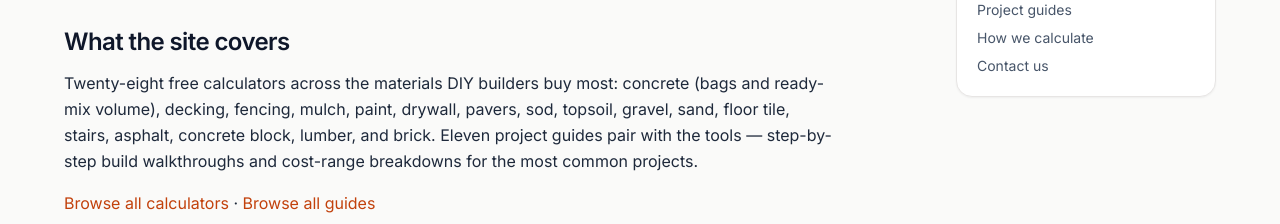
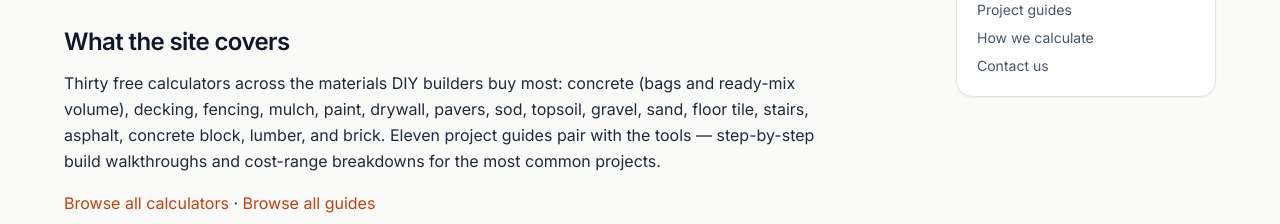
Before and after one commit to basharatali122/howmuchbuild, a Next.js app: page /about in a window 1280 px wide. Shown: the part 552-776 px from the top of the page. Built offline with nearby package versions, Linux system fonts and the light colour scheme; no server answers.

Commit message:
Count fix: thirty calculators (was twenty-eight)

```diff
--- a/app/about/page.js
+++ b/app/about/page.js
@@ -48,7 +48,7 @@ export default function AboutPage() {
 
         <h2 id="coverage">What the site covers</h2>
         <p>
-          Twenty-eight free calculators across the materials DIY builders buy
+          Thirty free calculators across the materials DIY builders buy
           most: concrete (bags and ready-mix volume), decking, fencing,
           mulch, paint, drywall, pavers, sod, topsoil, gravel, sand, floor
           tile, stairs, asphalt, concrete block, lumber, and brick. Eleven
```
